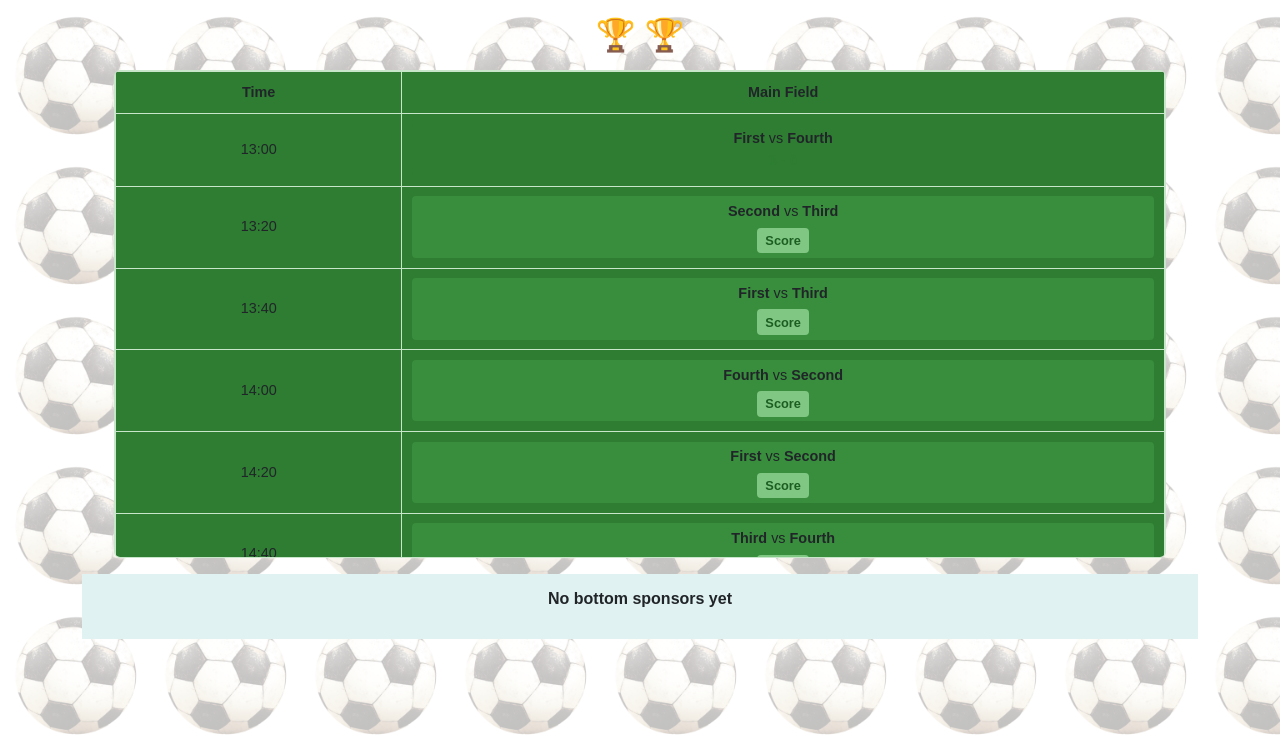
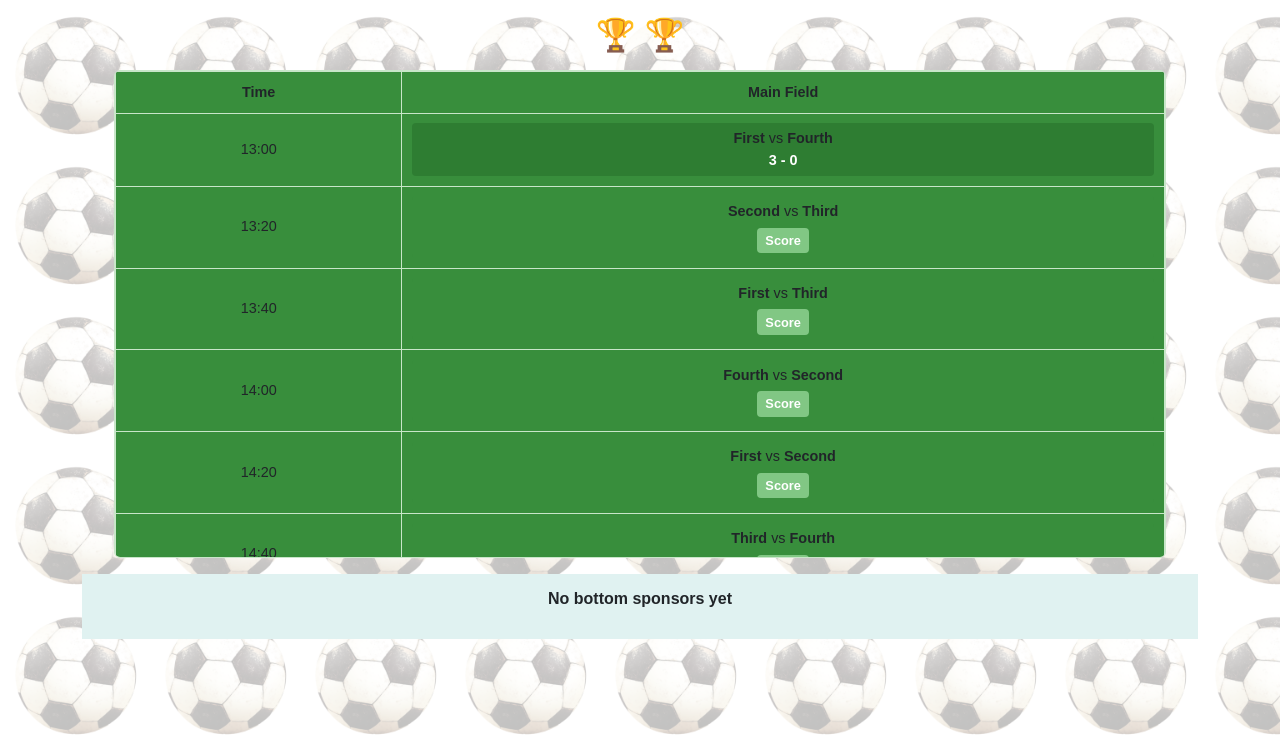
Before and after one commit to VeselinMar/TournamentManager, a Django app: page /tournament/24/ in a window 1280 px wide. Shown: the part 146-887 px from the top of the page. Run offline with Django 4.2, Linux system fonts and the light colour scheme; a user stored in the database is signed in; data comes from the database, SQL or seed files in the repository.

Commit message:
styling changes

```diff
--- a/tournamentapp/static/css/public_home.css
+++ b/tournamentapp/static/css/public_home.css
@@ -116,7 +116,7 @@
 }
 
 .timeline-table {
-  background: #2e7d32;
+  background: #388e3c;
   position: sticky;
   top: 0;
   z-index: 1;
@@ -134,7 +134,7 @@
 
 .score {
   font-weight: bold;
-  color: #2e7d32;
+  color: #fff;
 }
 
 .btn-score {
@@ -145,7 +145,7 @@
   border-radius: 4px;
   font-weight: bold;
   font-size: 0.8rem;
-  color: #1b5e20;
+  color: #fff;
   text-decoration: none;
 }
 
@@ -191,6 +191,7 @@
 
   .timeline-table th,
   .timeline-table td {
+    color: #fff;
     padding: 0.4rem;
     font-size: 0.8rem;
   }
```
